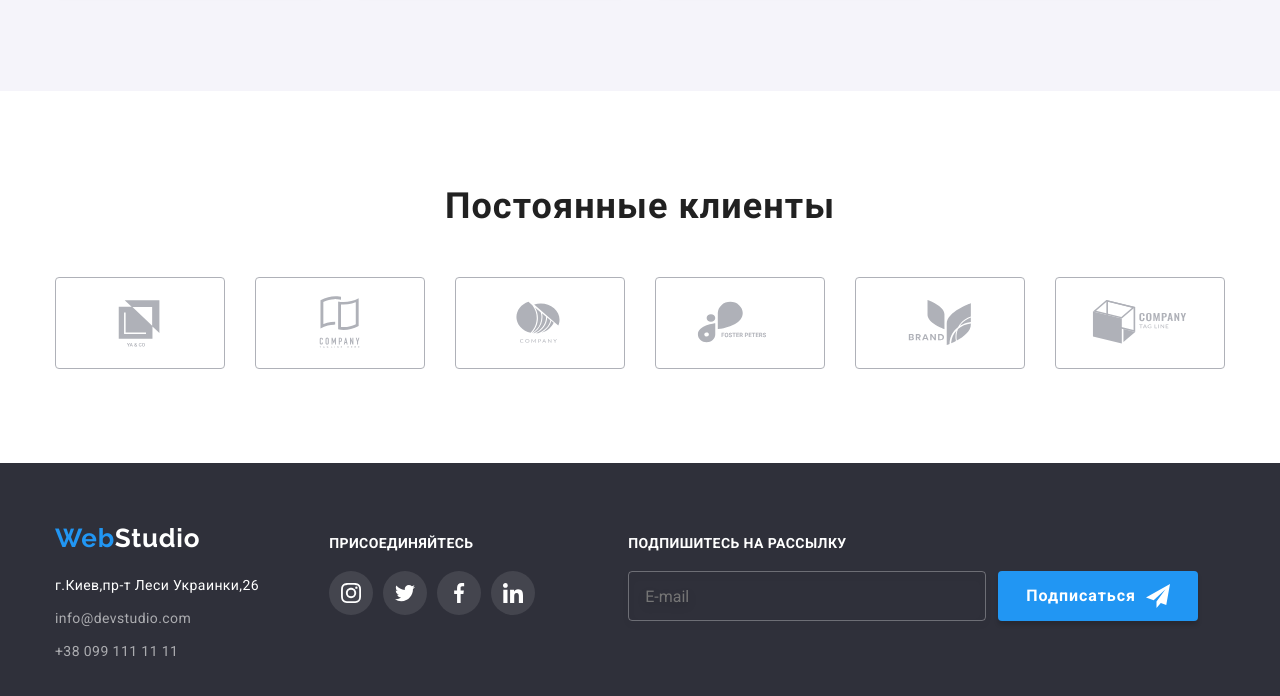
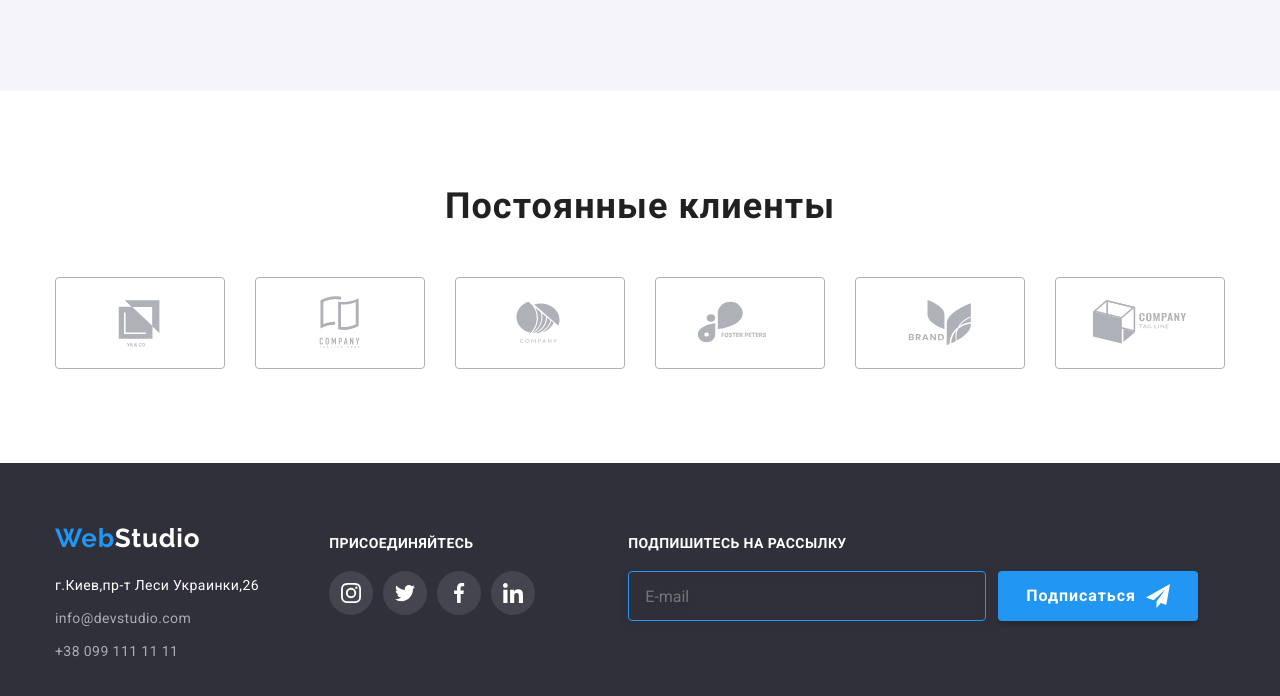
Before and after one commit to lena06051981be/goit-markup-hw-07, a plain HTML site: page index.html in a window 1280 px wide. In both pictures the pointer is over the input "E-mail". Shown: the part 2218-2914 px from the top of the page. Drawn offline with nearby package versions, Linux system fonts and the light colour scheme.

Commit message:
Update styles.css

```diff
--- a/css/styles.css
+++ b/css/styles.css
@@ -69,7 +69,8 @@ a {
 /* убирает рамку при TAB */
 a:focus,
 button:focus,
-.modal-input, .modal-text {
+.modal-input, .modal-text,
+.footer-input {
   outline: currentColor;
 }
 
@@ -571,6 +572,13 @@ h1[class="visually-hidden"] {
   color: var(--footer-contact-color);
   margin-right: 12px;
 }
+
+.footer-input:hover,
+.footer-input:focus {
+  border-color: var(--highlight-color);
+}
+
+
 .footer-btn {
   min-width: 200px;
   height: 50px;
```
